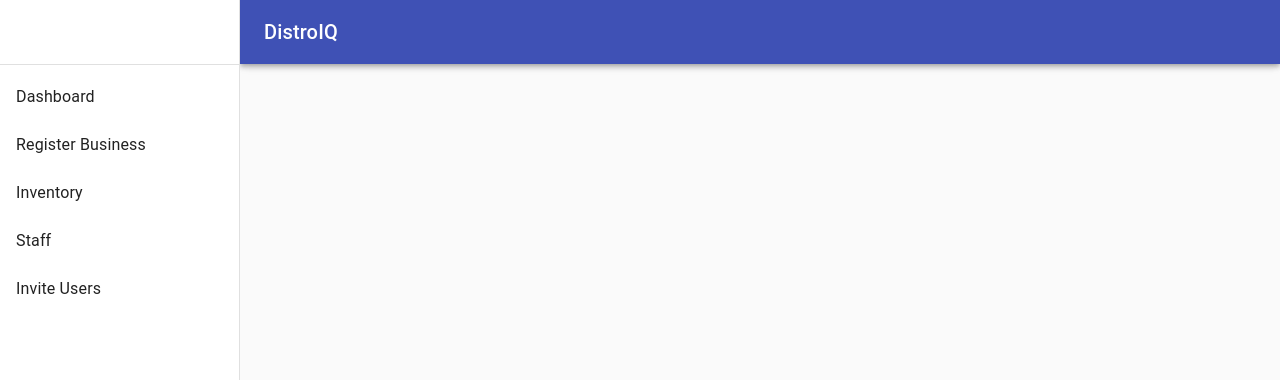
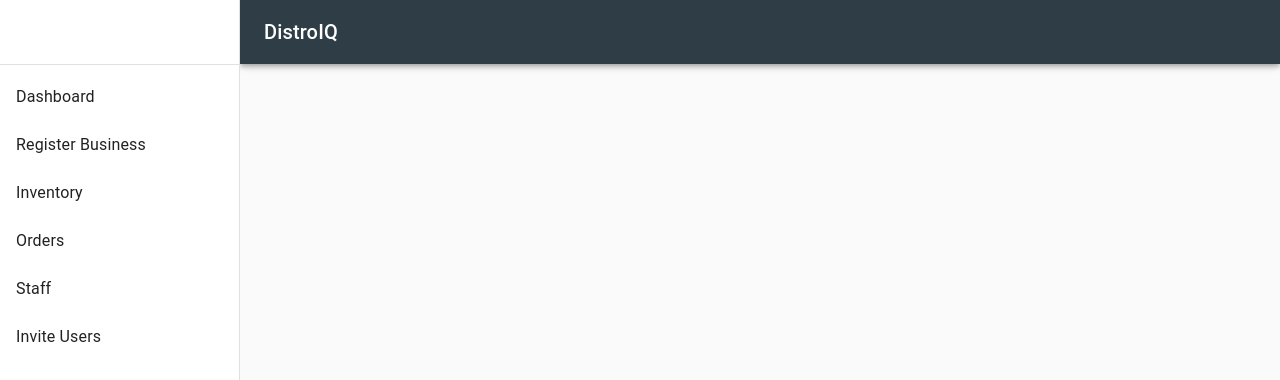
Before and after one commit to ThatcherK/distro_frontend, a React (Create React App) app: page /admin in a window 1280 px wide. Shown: the top 380 px of the page. Built offline with nearby package versions, Linux system fonts and the light colour scheme.

Commit message:
Add oders to the admin dashbaord

```diff
--- /dev/null
+++ b/src/components/admin/orders.js
@@ -0,0 +1,9 @@
+import React from 'react'
+
+export default function Orders(){
+    return (
+        <div>
+
+        </div>
+    )
+}
--- a/src/components/dashboards/adminPage.js
+++ b/src/components/dashboards/adminPage.js
@@ -51,7 +51,9 @@ const useStyles = makeStyles((theme) => ({
             flexShrink: 0,
         },
     },
+
     appBar: {
+        backgroundColor: '#2f3e46',
         [theme.breakpoints.up('sm')]: {
             width: `calc(100% - ${drawerWidth}px)`,
             marginLeft: drawerWidth,
@@ -98,6 +100,9 @@ function ResponsiveDrawer(props) {
                 <ListItem button component={NavLink} to="/admin/inventory">
                     <ListItemText primary={'Inventory'} />
                 </ListItem>
+                <ListItem button component={NavLink} to="/admin/orders">
+                    <ListItemText primary={'Orders'} />
+                </ListItem>
                 <ListItem button component={NavLink} to="/admin/staff">
                     <ListItemText primary={'Staff'} />
                 </ListItem>
@@ -123,13 +128,12 @@ function ResponsiveDrawer(props) {
                         className={classes.menuButton}
                     >
                     </IconButton>
-                    <Typography variant="h6" noWrap>
+                    <Typography variant="h6" className={classes.title} noWrap>
                         DistroIQ
-          </Typography>
+                    </Typography>
                 </Toolbar>
             </AppBar>
             <nav className={classes.drawer} aria-label="mailbox folders">
-                {/* The implementation can be swapped with js to avoid SEO duplication of links. */}
                 <Hidden smUp implementation="css">
                     <Drawer
                         container={container}
@@ -161,7 +165,7 @@ function ResponsiveDrawer(props) {
             </nav>
             <main className={classes.content}>
                 <div className={classes.toolbar} />
-                <AdminNavigation/>
+                <AdminNavigation />
             </main>
         </div>
     );
--- a/src/routes/adminNavigation.js
+++ b/src/routes/adminNavigation.js
@@ -5,6 +5,7 @@ import Inventory from '../components/admin/inventory'
 import InviteUsers from '../components/admin/inviteUsers'
 import RegisterBusiness from '../components/admin/registerBusiness';
 import Staff from '../components/admin/staff'
+import Orders from '../components/admin/orders'
 
 export default function AdminNavigation() {
     return (
@@ -14,6 +15,7 @@ export default function AdminNavigation() {
         <Route exact path="/admin/invite" component={InviteUsers} />
         <Route exact path="/admin/staff" component={Staff} />
         <Route exact path="/admin/register" component={RegisterBusiness}/>
+        <Route exact path="/admin/orders" component={Orders}/>
     </Switch>
     )
 }
```
